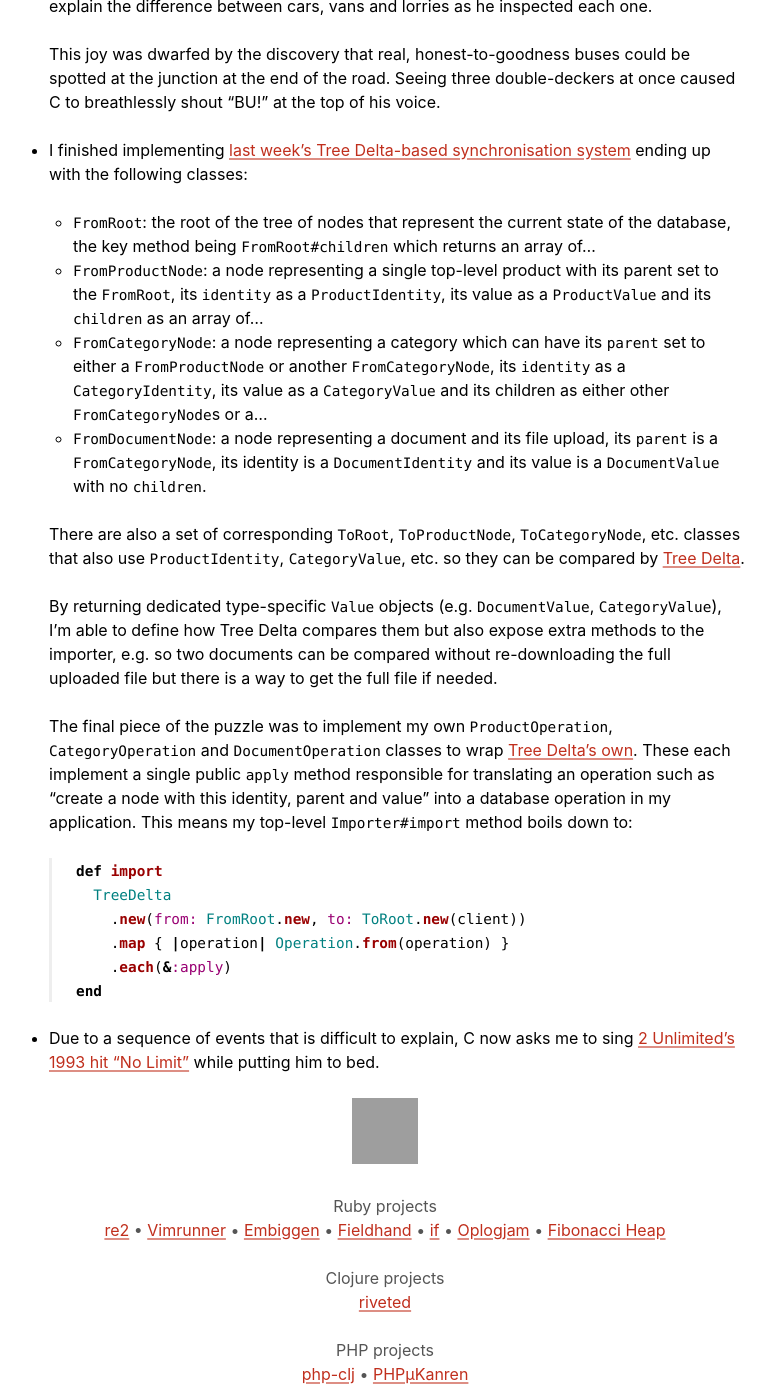
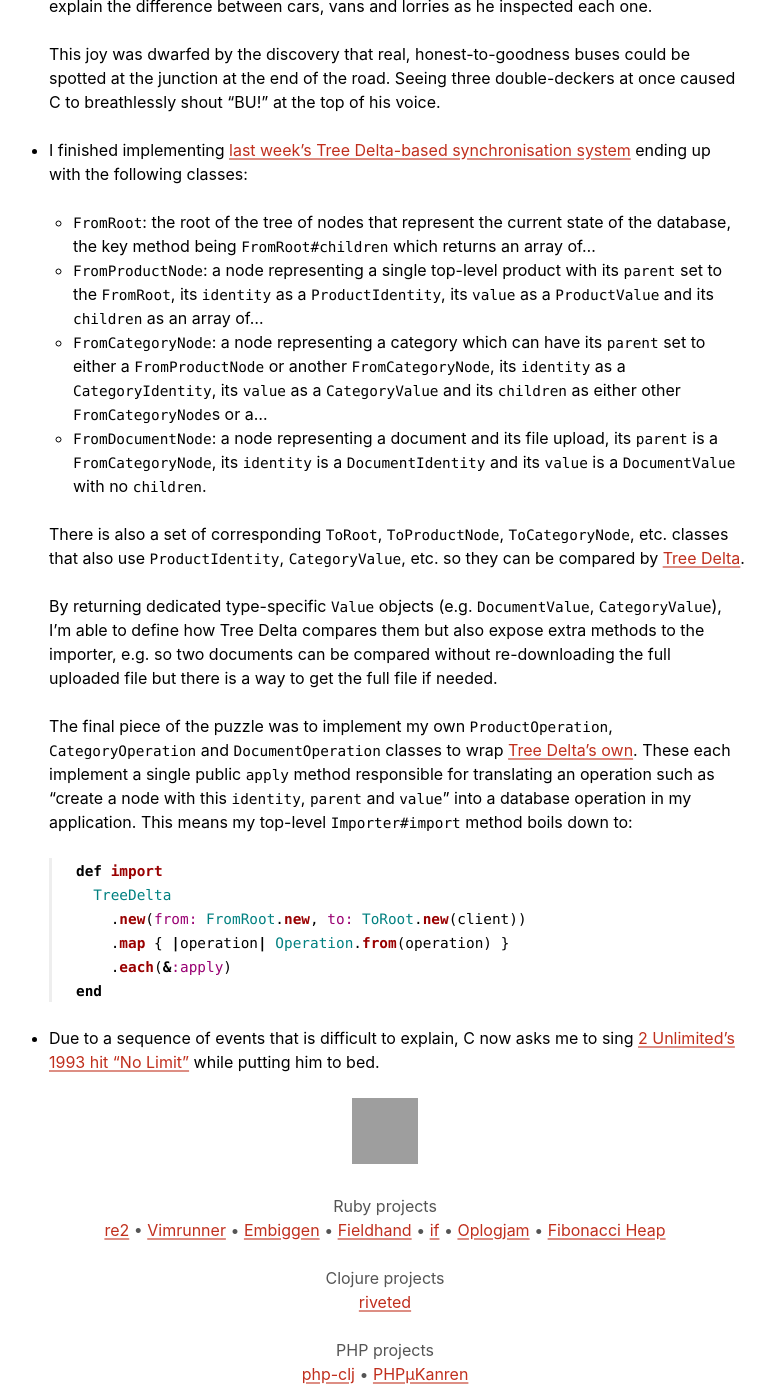
Before and after one commit to mudge/mudge.github.com, a Jekyll site: the page built from weeknotes/_posts/2021-04-05-weeknotes-75.markdown, in a window 1280 px wide and 1400 px high, scrolled down 846 px. Shown: the whole window, without its empty margins (255-1027 px from the left). Built offline with Jekyll 4.4.1, drawn with Linux system fonts in a browser that asks for light colours; grey boxes are pictures that could not be loaded.

Commit message:
Refer to Tree Delta method names as code

````diff
--- a/weeknotes/_posts/2021-04-05-weeknotes-75.markdown
+++ b/weeknotes/_posts/2021-04-05-weeknotes-75.markdown
@@ -28,15 +28,15 @@ date: 2021-04-05 10:47:00
 *   I finished implementing [last week's Tree Delta-based synchronisation system](/2021/03/28/weeknotes-74/) ending up with the following classes:
 
     * `FromRoot`: the root of the tree of nodes that represent the current state of the database, the key method being `FromRoot#children` which returns an array of...
-    * `FromProductNode`: a node representing a single top-level product with its parent set to the `FromRoot`, its `identity` as a `ProductIdentity`, its value as a `ProductValue` and its `children` as an array of...
-    * `FromCategoryNode`: a node representing a category which can have its `parent` set to either a `FromProductNode` or another `FromCategoryNode`, its `identity` as a `CategoryIdentity`, its value as a `CategoryValue` and its children as either other `FromCategoryNode`s or a...
-    * `FromDocumentNode`: a node representing a document and its file upload, its `parent` is a `FromCategoryNode`, its identity is a `DocumentIdentity` and its value is a `DocumentValue` with no `children`.
+    * `FromProductNode`: a node representing a single top-level product with its `parent` set to the `FromRoot`, its `identity` as a `ProductIdentity`, its `value` as a `ProductValue` and its `children` as an array of...
+    * `FromCategoryNode`: a node representing a category which can have its `parent` set to either a `FromProductNode` or another `FromCategoryNode`, its `identity` as a `CategoryIdentity`, its `value` as a `CategoryValue` and its `children` as either other `FromCategoryNode`s or a...
+    * `FromDocumentNode`: a node representing a document and its file upload, its `parent` is a `FromCategoryNode`, its `identity` is a `DocumentIdentity` and its `value` is a `DocumentValue` with no `children`.
 
-    There are also a set of corresponding `ToRoot`, `ToProductNode`, `ToCategoryNode`, etc. classes that also use `ProductIdentity`, `CategoryValue`, etc. so they can be compared by [Tree Delta](https://github.com/whichdigital/tree_delta).
+    There is also a set of corresponding `ToRoot`, `ToProductNode`, `ToCategoryNode`, etc. classes that also use `ProductIdentity`, `CategoryValue`, etc. so they can be compared by [Tree Delta](https://github.com/whichdigital/tree_delta).
 
     By returning dedicated type-specific `Value` objects (e.g. `DocumentValue`, `CategoryValue`), I'm able to define how Tree Delta compares them but also expose extra methods to the importer, e.g. so two documents can be compared without re-downloading the full uploaded file but there is a way to get the full file if needed.
 
-    The final piece of the puzzle was to implement my own `ProductOperation`, `CategoryOperation` and `DocumentOperation` classes to wrap [Tree Delta's own](https://github.com/whichdigital/tree_delta/blob/master/lib/tree_delta/operation.rb). These each implement a single public `apply` method responsible for translating an operation such as "create a node with this identity, parent and value" into a database operation in my application. This means my top-level `Importer#import` method boils down to:
+    The final piece of the puzzle was to implement my own `ProductOperation`, `CategoryOperation` and `DocumentOperation` classes to wrap [Tree Delta's own](https://github.com/whichdigital/tree_delta/blob/master/lib/tree_delta/operation.rb). These each implement a single public `apply` method responsible for translating an operation such as "create a node with this `identity`, `parent` and `value`" into a database operation in my application. This means my top-level `Importer#import` method boils down to:
 
     ```ruby
     def import
````
